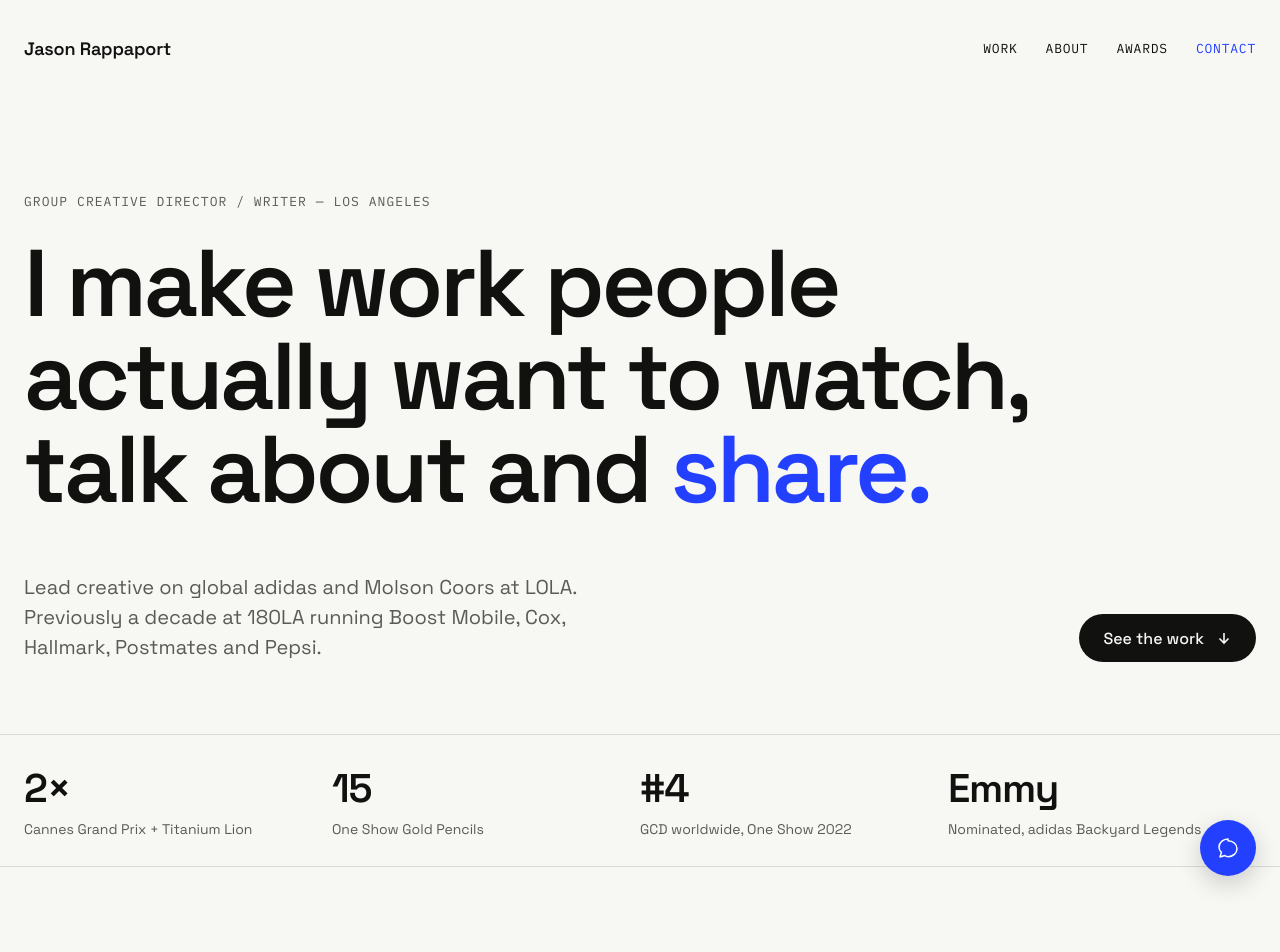
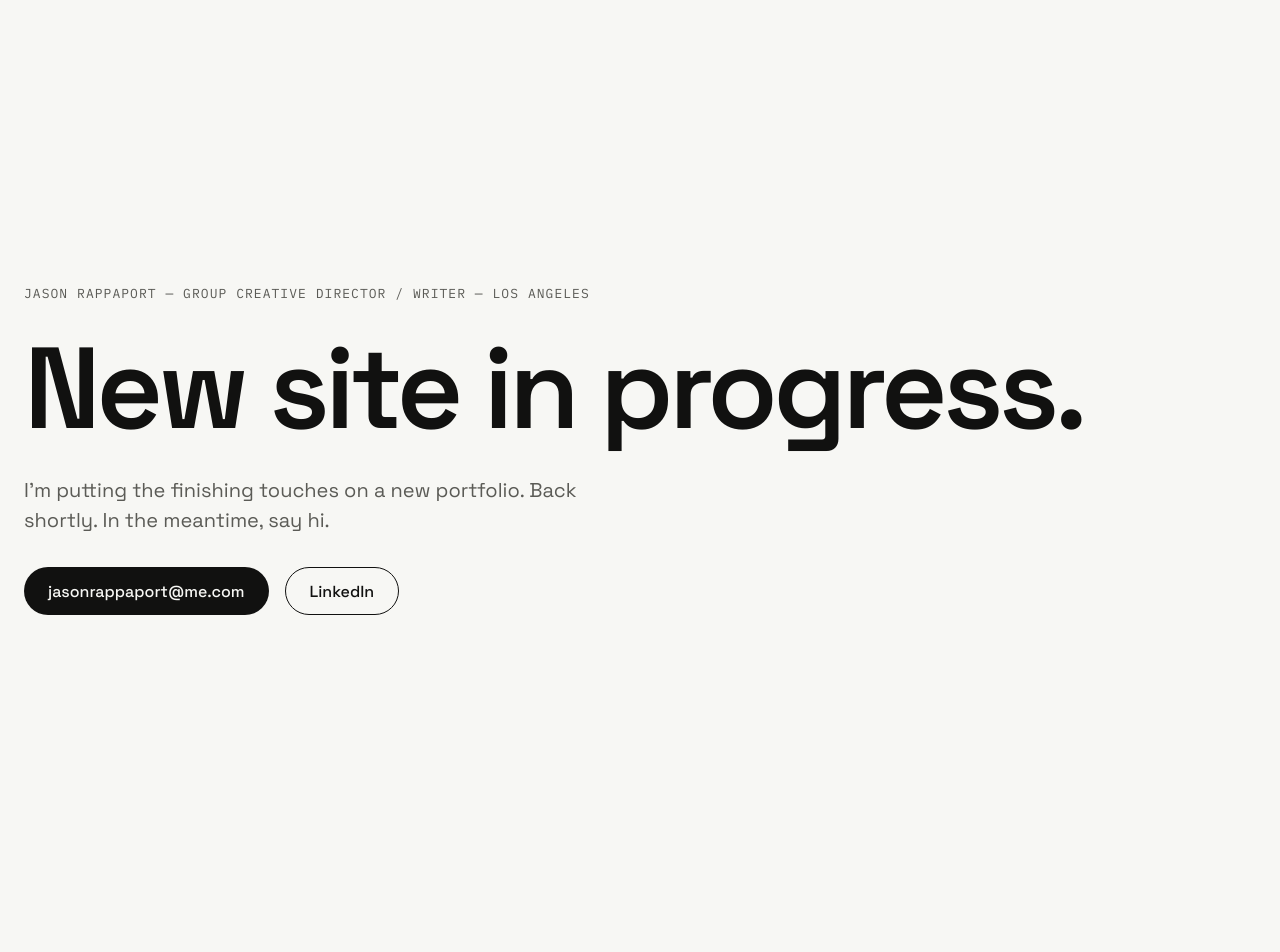
Before and after one commit to JasonrapLA/portfolio-site, a Jekyll site: the page built from index.html, in a window 1280 px wide. Shown: the top 952 px of the page. Built offline with Jekyll 4.4.1, drawn with Linux system fonts in a browser that asks for light colours; after the commit the page ends 900 px from its top, so only the background shows below that; some of the changed text lies outside the part shown.

Commit message:
Add 'site updating' holding page; full site at /preview/
Co-Authored-By: Claude Opus 5.5 <noreply@anthropic.com>
Claude-Session: https://claude.ai/code/session_013nhuM2BBySvEdNcmEgxc9H

```diff
--- a/_data/site.yml
+++ b/_data/site.yml
@@ -1,3 +1,9 @@
+# While true, the homepage shows a short "site updating" page.
+# The full site stays viewable at /preview/ (hidden from search engines).
+coming_soon: true
+coming_soon_headline: "New site in progress."
+coming_soon_text: "I’m putting the finishing touches on a new portfolio. Back shortly. In the meantime, say hi."
+
 name: "Jason Rappaport"
 role: "Group Creative Director / Writer"
 location: "Los Angeles"
--- /dev/null
+++ b/_includes/home.html
@@ -0,0 +1,86 @@
+{% assign s = site.data.site %}
+{% assign projects = site.projects | sort: 'order' %}
+{% assign featured = projects | where: 'featured', true %}
+{% assign more = projects | where_exp: 'p', 'p.featured != true' %}
+
+<section id="top" class="hero wrap">
+  <p class="eyebrow mono">{{ s.role }} — {{ s.location }}</p>
+  <h1 class="hero-title">{{ s.headline }} <span class="accent">{{ s.headline_accent }}</span></h1>
+  <div class="hero-foot">
+    <p class="lede">{{ s.intro }}</p>
+    <a class="btn btn-solid" href="#work">See the work
+      <svg width="16" height="16" viewBox="0 0 16 16" fill="none" stroke="currentColor" stroke-width="1.6" aria-hidden="true"><path d="M8 3v10M3.5 8.5 8 13l4.5-4.5"/></svg></a>
+  </div>
+</section>
+
+<section class="stats rule-y" aria-label="Highlights">
+  <div class="wrap stats-grid">
+    {% for st in s.stats %}
+    <div class="stat"><span class="stat-value">{{ st.value }}</span><span class="stat-label">{{ st.label }}</span></div>
+    {% endfor %}
+  </div>
+</section>
+
+<section id="work" class="wrap section">
+  <div class="section-head">
+    <h2 class="h2">Selected work</h2>
+    <span class="mono muted small">{{ featured.size | prepend: '0' | slice: -2, 2 }} projects</span>
+  </div>
+  <div class="tiles">
+    {% for p in featured %}
+    <a class="tile" href="{{ p.url | relative_url }}">
+      {% include media.html src=p.hero alt=p.title color=p.hero_color label=p.title %}
+      <div class="tile-meta mono small"><span class="muted upper">{{ p.client }}</span>{% if p.award_line != blank %}<span class="accent">{{ p.award_line }}</span>{% endif %}</div>
+      <h3 class="tile-title">{{ p.title }}</h3>
+      {% if p.summary != blank %}<p class="tile-text muted">{{ p.summary }}</p>{% endif %}
+    </a>
+    {% endfor %}
+  </div>
+</section>
+
+{% if more.size > 0 %}
+<section class="wrap section-tight" aria-label="More work">
+  <h2 class="label mono muted">More work</h2>
+  <div class="rows">
+    {% for p in more %}
+      {% if p.summary != blank %}
+      <a class="row" href="{{ p.url | relative_url }}"><span class="muted">{{ p.client }}</span><span class="row-title">{{ p.title }}</span><svg width="16" height="16" viewBox="0 0 16 16" fill="none" stroke="currentColor" stroke-width="1.6" aria-hidden="true"><path d="M4 12 12 4M5.5 4H12v6.5"/></svg></a>
+      {% elsif p.video != blank %}
+      <a class="row" href="{{ p.video }}" target="_blank" rel="noopener"><span class="muted">{{ p.client }}</span><span class="row-title">{{ p.title }}</span><svg width="16" height="16" viewBox="0 0 16 16" fill="none" stroke="currentColor" stroke-width="1.6" aria-hidden="true"><path d="M4 12 12 4M5.5 4H12v6.5"/></svg></a>
+      {% else %}
+      <div class="row"><span class="muted">{{ p.client }}</span><span class="row-title">{{ p.title }}</span><span></span></div>
+      {% endif %}
+    {% endfor %}
+  </div>
+</section>
+{% endif %}
+
+<section id="about" class="panel">
+  <div class="wrap section about">
+    <div class="about-side">
+      <h2 class="h2">About</h2>
+      {% include media.html src=s.portrait alt=s.name ratio='portrait' label='Portrait' %}
+    </div>
+    <div class="about-body">
+      {% for para in s.about %}
+      <p{% unless forloop.first %} class="muted"{% endunless %}>{{ para }}</p>
+      {% endfor %}
+      <div class="career">
+        {% for job in s.career %}
+        <div class="career-row"><span class="strong">{{ job.place }}</span><span class="muted">{{ job.role }}</span></div>
+        {% endfor %}
+      </div>
+    </div>
+  </div>
+</section>
+
+<section id="awards" class="wrap section">
+  <h2 class="h2 mb">Recognition</h2>
+  <div class="award-cards">
+    {% for aw in s.awards_summary %}
+    <div class="award-card"><span class="award-card-title">{{ aw.show }}</span><span class="muted">{{ aw.detail }}</span></div>
+    {% endfor %}
+  </div>
+  <a class="btn btn-outline mt" href="{{ '/awards/' | relative_url }}">See every award
+    <svg width="16" height="16" viewBox="0 0 16 16" fill="none" stroke="currentColor" stroke-width="1.6" aria-hidden="true"><path d="M3 8h10M8.5 3.5 13 8l-4.5 4.5"/></svg></a>
+</section>
--- a/_layouts/default.html
+++ b/_layouts/default.html
@@ -1,22 +1,38 @@
+{%- assign s = site.data.site -%}
+{%- if s.coming_soon -%}{%- assign home = '/preview/' -%}{%- else -%}{%- assign home = '/' -%}{%- endif -%}
+{%- assign holding = false -%}
+{%- if s.coming_soon and page.url == '/' -%}{%- assign holding = true -%}{%- endif -%}
 <!doctype html>
 <html lang="en">
 <head>
 <meta charset="utf-8">
 <meta name="viewport" content="width=device-width, initial-scale=1">
 {% seo %}
+{% if s.coming_soon or page.noindex %}<meta name="robots" content="noindex, nofollow">{% endif %}
 <link rel="preconnect" href="https://fonts.googleapis.com">
 <link rel="preconnect" href="https://fonts.gstatic.com" crossorigin>
 <link rel="stylesheet" href="https://fonts.googleapis.com/css2?family=Space+Grotesk:wght@400;500;600;700&family=IBM+Plex+Mono:wght@400;500&display=swap">
 <link rel="stylesheet" href="{{ '/assets/css/style.css' | relative_url }}">
 </head>
 <body>
+{% if holding %}
+<main class="holding wrap">
+  <p class="eyebrow mono">{{ s.name }} — {{ s.role }} — {{ s.location }}</p>
+  <h1 class="holding-title">{{ s.coming_soon_headline }}</h1>
+  <p class="lede">{{ s.coming_soon_text }}</p>
+  <div class="btn-row">
+    {% if s.email != blank %}<a class="btn btn-solid" href="mailto:{{ s.email }}">{{ s.email }}</a>{% endif %}
+    {% if s.linkedin != blank %}<a class="btn btn-outline" href="{{ s.linkedin }}">LinkedIn</a>{% endif %}
+  </div>
+</main>
+{% else %}
 <header class="site-header wrap">
-  <a class="brand" href="{{ '/' | relative_url }}">{{ site.data.site.name }}</a>
+  <a class="brand" href="{{ home | relative_url }}">{{ s.name }}</a>
   <nav class="nav mono" aria-label="Primary">
-    <a href="{{ '/#work' | relative_url }}">Work</a>
-    <a href="{{ '/#about' | relative_url }}">About</a>
+    <a href="{{ home | append: '#work' | relative_url }}">Work</a>
+    <a href="{{ home | append: '#about' | relative_url }}">About</a>
     <a href="{{ '/awards/' | relative_url }}">Awards</a>
-    <a class="accent" href="{{ '/#contact' | relative_url }}">Contact</a>
+    <a class="accent" href="{{ home | append: '#contact' | relative_url }}">Contact</a>
   </nav>
 </header>
 <main>
@@ -25,5 +41,6 @@
 {% include contact.html %}
 {% include chat.html %}
 <script src="{{ '/assets/js/main.js' | relative_url }}" defer></script>
+{% endif %}
 </body>
 </html>
--- a/_layouts/project.html
+++ b/_layouts/project.html
@@ -29,7 +29,8 @@ layout: default
 {% endif %}
 
 <div class="wrap back-row">
-  <a class="mono upper small back" href="{{ '/#work' | relative_url }}"><svg width="16" height="16" viewBox="0 0 16 16" fill="none" stroke="currentColor" stroke-width="1.6" aria-hidden="true"><path d="M13 8H3M7.5 3.5 3 8l4.5 4.5"/></svg>All work</a>
+  {%- if site.data.site.coming_soon -%}{%- assign home = '/preview/' -%}{%- else -%}{%- assign home = '/' -%}{%- endif %}
+  <a class="mono upper small back" href="{{ home | append: '#work' | relative_url }}"><svg width="16" height="16" viewBox="0 0 16 16" fill="none" stroke="currentColor" stroke-width="1.6" aria-hidden="true"><path d="M13 8H3M7.5 3.5 3 8l4.5 4.5"/></svg>All work</a>
 </div>
 
 <section class="wrap case-hero">
--- a/assets/css/style.css
+++ b/assets/css/style.css
@@ -65,6 +65,11 @@ button { font: inherit; cursor: pointer; }
 .hero-title { font-size: clamp(44px, 7.4vw, 112px); line-height: 0.98; letter-spacing: -0.035em; font-weight: 600; max-width: 1180px; }
 .hero-foot { margin-top: 56px; display: flex; flex-wrap: wrap; gap: 32px 56px; align-items: flex-end; justify-content: space-between; }
 .lede { max-width: 560px; font-size: 20px; line-height: 1.5; color: var(--muted); }
+
+/* ---------- Holding page ---------- */
+.holding { min-height: 100vh; display: flex; flex-direction: column; justify-content: center; gap: 32px; padding-top: 64px; padding-bottom: 64px; }
+.holding .eyebrow { margin-bottom: 0; }
+.holding-title { font-size: clamp(48px, 9vw, 136px); line-height: 0.95; letter-spacing: -0.04em; font-weight: 600; }
 
 /* ---------- Stats ---------- */
 .stats-grid { display: grid; grid-template-columns: repeat(auto-fit, minmax(200px, 1fr)); }
--- a/index.html
+++ b/index.html
@@ -1,89 +1,4 @@
 ---
 layout: default
 ---
-{% assign s = site.data.site %}
-{% assign projects = site.projects | sort: 'order' %}
-{% assign featured = projects | where: 'featured', true %}
-{% assign more = projects | where_exp: 'p', 'p.featured != true' %}
-
-<section id="top" class="hero wrap">
-  <p class="eyebrow mono">{{ s.role }} — {{ s.location }}</p>
-  <h1 class="hero-title">{{ s.headline }} <span class="accent">{{ s.headline_accent }}</span></h1>
-  <div class="hero-foot">
-    <p class="lede">{{ s.intro }}</p>
-    <a class="btn btn-solid" href="#work">See the work
-      <svg width="16" height="16" viewBox="0 0 16 16" fill="none" stroke="currentColor" stroke-width="1.6" aria-hidden="true"><path d="M8 3v10M3.5 8.5 8 13l4.5-4.5"/></svg></a>
-  </div>
-</section>
-
-<section class="stats rule-y" aria-label="Highlights">
-  <div class="wrap stats-grid">
-    {% for st in s.stats %}
-    <div class="stat"><span class="stat-value">{{ st.value }}</span><span class="stat-label">{{ st.label }}</span></div>
-    {% endfor %}
-  </div>
-</section>
-
-<section id="work" class="wrap section">
-  <div class="section-head">
-    <h2 class="h2">Selected work</h2>
-    <span class="mono muted small">{{ featured.size | prepend: '0' | slice: -2, 2 }} projects</span>
-  </div>
-  <div class="tiles">
-    {% for p in featured %}
-    <a class="tile" href="{{ p.url | relative_url }}">
-      {% include media.html src=p.hero alt=p.title color=p.hero_color label=p.title %}
-      <div class="tile-meta mono small"><span class="muted upper">{{ p.client }}</span>{% if p.award_line != blank %}<span class="accent">{{ p.award_line }}</span>{% endif %}</div>
-      <h3 class="tile-title">{{ p.title }}</h3>
-      {% if p.summary != blank %}<p class="tile-text muted">{{ p.summary }}</p>{% endif %}
-    </a>
-    {% endfor %}
-  </div>
-</section>
-
-{% if more.size > 0 %}
-<section class="wrap section-tight" aria-label="More work">
-  <h2 class="label mono muted">More work</h2>
-  <div class="rows">
-    {% for p in more %}
-      {% if p.summary != blank %}
-      <a class="row" href="{{ p.url | relative_url }}"><span class="muted">{{ p.client }}</span><span class="row-title">{{ p.title }}</span><svg width="16" height="16" viewBox="0 0 16 16" fill="none" stroke="currentColor" stroke-width="1.6" aria-hidden="true"><path d="M4 12 12 4M5.5 4H12v6.5"/></svg></a>
-      {% elsif p.video != blank %}
-      <a class="row" href="{{ p.video }}" target="_blank" rel="noopener"><span class="muted">{{ p.client }}</span><span class="row-title">{{ p.title }}</span><svg width="16" height="16" viewBox="0 0 16 16" fill="none" stroke="currentColor" stroke-width="1.6" aria-hidden="true"><path d="M4 12 12 4M5.5 4H12v6.5"/></svg></a>
-      {% else %}
-      <div class="row"><span class="muted">{{ p.client }}</span><span class="row-title">{{ p.title }}</span><span></span></div>
-      {% endif %}
-    {% endfor %}
-  </div>
-</section>
-{% endif %}
-
-<section id="about" class="panel">
-  <div class="wrap section about">
-    <div class="about-side">
-      <h2 class="h2">About</h2>
-      {% include media.html src=s.portrait alt=s.name ratio='portrait' label='Portrait' %}
-    </div>
-    <div class="about-body">
-      {% for para in s.about %}
-      <p{% unless forloop.first %} class="muted"{% endunless %}>{{ para }}</p>
-      {% endfor %}
-      <div class="career">
-        {% for job in s.career %}
-        <div class="career-row"><span class="strong">{{ job.place }}</span><span class="muted">{{ job.role }}</span></div>
-        {% endfor %}
-      </div>
-    </div>
-  </div>
-</section>
-
-<section id="awards" class="wrap section">
-  <h2 class="h2 mb">Recognition</h2>
-  <div class="award-cards">
-    {% for aw in s.awards_summary %}
-    <div class="award-card"><span class="award-card-title">{{ aw.show }}</span><span class="muted">{{ aw.detail }}</span></div>
-    {% endfor %}
-  </div>
-  <a class="btn btn-outline mt" href="{{ '/awards/' | relative_url }}">See every award
-    <svg width="16" height="16" viewBox="0 0 16 16" fill="none" stroke="currentColor" stroke-width="1.6" aria-hidden="true"><path d="M3 8h10M8.5 3.5 13 8l-4.5 4.5"/></svg></a>
-</section>
+{% include home.html %}
--- /dev/null
+++ b/preview/index.html
@@ -0,0 +1,6 @@
+---
+layout: default
+permalink: /preview/
+noindex: true
+---
+{% include home.html %}
```
Also changed, not shown: .pages.yml.
